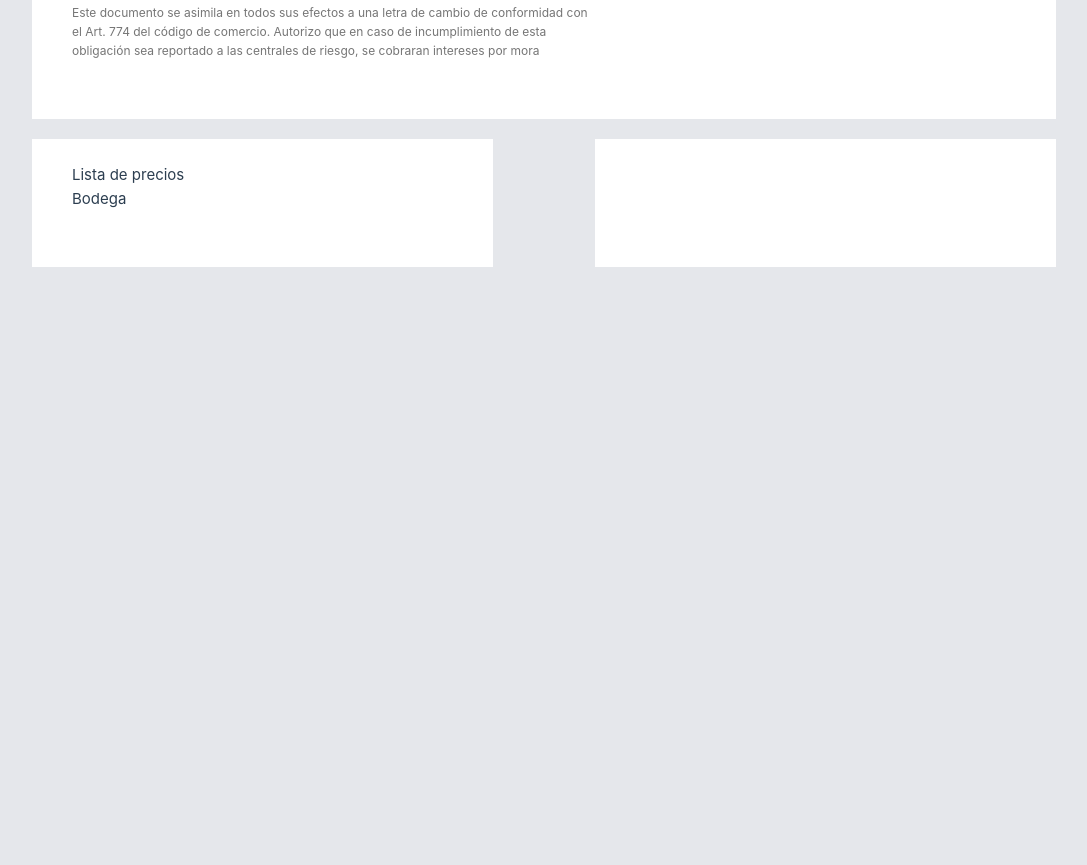
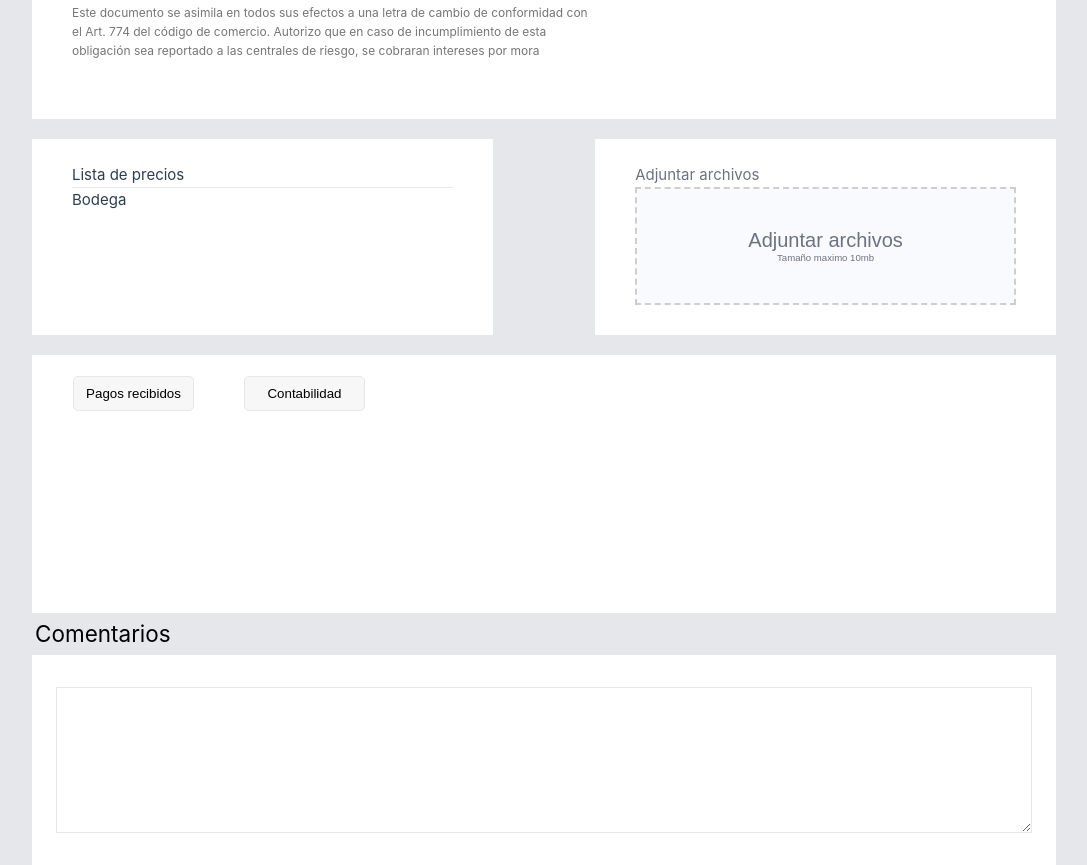
Before and after one commit to Duver-Castaneda/Proyecto, a Vue app: page /FacturaCreada in a window 1280 px wide. Shown: the part 1080-1945 px from the top of the page, without its empty margins (0-1087 px from the left). Before the commit the page ends 1347 px from the top, so only its background shows below. Built offline with nearby package versions, Linux system fonts and the light colour scheme.

Commit message:
Avance en la vista FacturaCreada, avance en la zona adjuntar archivos con su modal, avance en el css de la zona pagos elegidoos y c ontabilidad elegida con su script para que se relacionen los divs de acuerdo a lo elegido, y avance en el css de los comentarios

```diff
--- a/src/components/SModal.vue
+++ b/src/components/SModal.vue
@@ -25,7 +25,7 @@ function close() {
 import { computed } from 'vue'
 
 type ModalSize = 'sm' | 'md' | 'ml' | 'lg'
-type ModalSizeHeight = 'Hsm' | 'Hmd' | 'Hml' | 'Hlg' | 'Hms'
+type ModalSizeHeight = 'Hmsm' | 'Hsm' | 'Hmd' | 'Hml' | 'Hlg' | 'Hms'
 
 const props = defineProps<{
   sizeHeight?: ModalSizeHeight
@@ -45,6 +45,7 @@ const sizeClass = computed(() => {
 
 const sizeHeightClass = computed(() => {
   const sizeHeightMap: Record<ModalSizeHeight, string> = {
+    Hmsm: 'modal-Hmsm',
     Hsm: 'modal-Hsm',
     Hms: 'modal-Hms',
     Hmd: 'modal-Hmd',
@@ -91,6 +92,7 @@ const sizeHeightClass = computed(() => {
   max-height: 250px;
   overflow-y: auto;
 }
+
 .modal-sm {
   width: 380px;
 }
@@ -102,6 +104,10 @@ const sizeHeightClass = computed(() => {
 }
 .modal-lg {
   width: 600px;
+}
+
+.modal-Hmsm {
+  height: 220px;
 }
 
 .modal-Hsm {
--- a/src/views/FacturaCreada.vue
+++ b/src/views/FacturaCreada.vue
@@ -38,20 +38,323 @@
 
     <div class="Inventory">
       <div class="ContainersInventory">
-        <div class="DivsInventory1"><span>Lista de precios</span><span></span></div>
+        <div class="DivsInventory1"><span class="Lista">Lista de precios</span><span></span></div>
         <div class="DivsInventory"><span>Bodega</span><span></span></div>
       </div>
-      <div class="ContainersInventory"></div>
+      <div class="ContainersInventory">
+        <span class="SpanArchivosInicial">Adjuntar archivos</span>
+        <button class="ButtonArchivos" @click="ArchivoModal()">
+          <span class="SpanArchivos">Adjuntar archivos</span
+          ><span class="SpanArchivosTamaño">Tamaño maximo 10mb</span>
+        </button>
+
+        <SModal v-model:visible="showNuevoArchivoModal" size="sm" sizeHeight="Hmsm">
+          <template #header>
+            <h3 class="TituloModal">Adjuntar Archivo</h3>
+          </template>
+
+          <template #body>
+            <div style="display: flex; margin-top: 10px">
+              <span class="LogoContent">Seleccionar archivo * </span>
+              <input
+                type="file"
+                ref="input"
+                accept="image/*"
+                @change="mostrarArchivo"
+                style="display: none"
+              />
+
+              <p v-if="nombreArchivo" class="BotonLogoArchivo">{{ nombreArchivo }}</p>
+              <button @click="seleccionarArchivo" class="BotonLogoArchivoMostrar">
+                Seleccionar
+              </button>
+            </div>
+          </template>
+
+          <template #ModalFinal>
+            <div class="modal-actions">
+              <button class="Buton2">Guardar</button>
+            </div></template
+          >
+        </SModal>
+      </div>
+    </div>
+    <div class="Pagos">
+      <div style="display: flex">
+        <div class="PagosButton">
+          <button
+            @click="TipoDeItem = 'Pagos'"
+            :class="['BotonesGeneral', { BotonesGeneral2: TipoDeItem === 'Pagos' }]"
+          >
+            <span>Pagos recibidos</span>
+          </button>
+        </div>
+        <div class="PagosButton">
+          <button
+            @click="TipoDeItem = 'Contabilidad'"
+            :class="['BotonesGeneral', { BotonesGeneral2: TipoDeItem === 'Contabilidad' }]"
+          >
+            <span>Contabilidad</span>
+          </button>
+        </div>
+      </div>
+
+      <div class="PagosElegido" v-if="TipoDeItem === 'Pagos'">
+        <div class="ContainerPagoE">
+          <div class="DivContainerPago"></div>
+          <div class="DivContainerPago">
+            <span class="SpanPagoE">Tu venta aun no tiene pagos recibidos</span>
+          </div>
+          <div class="DivContainerPago">
+            <button class="ButtonPagoE">+ Agregar Pago</button>
+          </div>
+        </div>
+      </div>
+
+      <div class="ContabilidadE" v-if="TipoDeItem === 'Contabilidad'">
+        <div class="ContabilidadPart1">
+          <div><span>Asiento contable FV-2</span></div>
+          <div>
+            <span>Fecha: {{ store.Creacion }}</span>
+          </div>
+        </div>
+        <button class="ContImprimir">Imprimir</button>
+        <div style="display: block; margin-top: 12px; background-color: rgb(238, 252, 255)">
+          <span class="SpanVisualizacion"
+            >Visualiza el movimiento contable de este comprobante. Puedes personalizar las cuentas
+            contables y sus códigos aquí.</span
+          >
+        </div>
+        <table style="width: 100%; padding: 16px">
+          <thead>
+            <tr>
+              <th class="TbContabilidad" style="width: 10%">Tercero</th>
+              <th class="TbContabilidad" style="width: 10%">Codigo</th>
+              <th class="TbContabilidad" style="width: 30%">Cuenta contable</th>
+              <th class="TbContabilidad" style="width: 25%">Centro de costo</th>
+              <th class="TbContabilidad" style="width: 12%">Debito</th>
+              <th class="TbContabilidad" style="width: 12%">Credito</th>
+            </tr>
+          </thead>
+        </table>
+      </div>
+    </div>
+    <h2 class="TituloComentarios">Comentarios</h2>
+    <div class="Comentarios">
+      <div class="ContainerComent">
+        <textarea
+          class="ComentariosContent"
+          style="padding: 10px"
+          placeholder="Añade comentarios, no se mostraran en la impresion"
+        >
+        </textarea>
+      </div>
     </div>
   </div>
 </template>
 <script setup lang="ts">
 import { useInputStore } from '@/stores/inputstore'
 import SContainerDatosFactura from '@/components/SContainerDatosFactura.vue'
+import { ref, watch } from 'vue'
+import SModal from '@/components/SModal.vue'
+let showNuevoArchivoModal = ref(false)
+
+function ArchivoModal() {
+  showNuevoArchivoModal.value = !showNuevoArchivoModal.value
+}
+
+const input = ref(null)
+const nombreArchivo = ref('')
+
+function seleccionarArchivo() {
+  input.value.click()
+}
+
+function mostrarArchivo(e) {
+  const archivo = e.target.files[0]
+  if (archivo) {
+    nombreArchivo.value = archivo.name
+  }
+}
 
 const store = useInputStore()
+
+const TipoDeItem = ref<'Pagos' | 'Contabilidad' | ''>('')
 </script>
 <style scoped>
+.Lista {
+  width: 100%;
+  border-bottom: 1px solid rgb(229, 231, 235);
+}
+.ComentariosContent {
+  width: 100%;
+  height: 100%;
+  border: 1px solid rgb(229, 231, 235);
+  color: rgb(51, 65, 85);
+}
+.ContainerComent {
+  width: 100%;
+  height: 100%;
+  padding: 16px 24px 16px 24px;
+}
+.Comentarios {
+  width: 100%;
+  height: 210px;
+  padding: 16px 0px 16px 0px;
+  background-color: white;
+}
+.TituloComentarios {
+  color: black;
+  margin: 3px;
+}
+.TbContabilidad {
+  background-color: rgb(243, 245, 247);
+}
+.SpanVisualizacion {
+  padding: 10px 15px 10px 25px;
+  display: block;
+  color: rgb(40, 102, 123);
+  font-size: 12px;
+}
+.ContImprimir {
+  background-color: white;
+  padding: 5px 15px 5px 15px;
+  width: 100px;
+  border: 1px solid rgba(148, 163, 184, 0.4);
+  cursor: pointer;
+  border-radius: 8px;
+}
+.ContabilidadPart1 {
+  display: flex;
+  justify-content: space-between;
+}
+.ContabilidadE {
+  padding: 25px 17px 25px 17px;
+  width: 100%;
+  height: 80%;
+}
+.ButtonPagoE {
+  display: block;
+  padding: 8px 20px 8px 20px;
+  height: 44px;
+  width: 150px;
+  background-color: white;
+  border: 1px solid rgba(148, 163, 184, 0.4);
+  border-radius: 10px;
+  cursor: pointer;
+}
+.SpanPagoE {
+  color: rgb(144, 144, 154);
+  font-size: 16px;
+}
+.DivContainerPago {
+  width: 30%;
+  height: 100%;
+  display: flex;
+
+  align-items: center;
+}
+.ContainerPagoE {
+  width: 100%;
+  height: 100%;
+  padding: 24px;
+  display: flex;
+  justify-content: space-between;
+}
+.PagosElegido {
+  padding: 25px 17px 25px 17px;
+  height: 80%;
+}
+.PagosButton {
+  padding: 8px 20px 8px 20px;
+  display: flex;
+}
+.BotonesGeneral2 {
+  width: 121px;
+  margin: 5px;
+  height: 35px;
+  border-radius: 5px;
+  background-color: white;
+  border-bottom: 2px solid rgb(0, 177, 157);
+  box-shadow: 0 0 4px rgba(0, 177, 157, 0.4);
+  cursor: pointer;
+}
+.BotonesGeneral {
+  width: 121px;
+  margin: 5px;
+  height: 35px;
+  border-radius: 5px;
+
+  cursor: pointer;
+}
+.Pagos {
+  width: 100%;
+  height: 258px;
+  background-color: white;
+  margin-top: 20px;
+  padding: 8px 16px 16px 16px;
+}
+.SpanArchivosInicial {
+  padding-bottom: 8px;
+  color: rgb(107, 114, 128);
+}
+.SpanArchivosTamaño {
+  color: rgb(107, 114, 128);
+  display: block;
+  font-size: 9.6px;
+}
+.SpanArchivos {
+  display: block;
+  color: rgb(107, 114, 128);
+  font-size: 20px;
+}
+
+.BotonLogoArchivoMostrar {
+  width: 30%;
+  max-height: 30px;
+  font-size: 14px;
+  border: 1px solid rgb(203, 213, 225);
+  border-radius: 5px;
+  cursor: pointer;
+  background-color: rgb(241, 245, 249);
+
+  border-left: none;
+}
+.BotonLogoArchivo {
+  width: 55%;
+  max-height: 30px;
+  font-size: 14px;
+  border: 1px solid rgb(203, 213, 225);
+  overflow: hidden;
+  white-space: nowrap;
+  text-overflow: clip;
+  line-height: 30px;
+  border-radius: 5px;
+  border-right: none;
+}
+
+.TituloModal {
+  display: block;
+  width: 100%;
+  font-size: 20px;
+  color: #30bbb7;
+  border-bottom: 1px solid rgb(229, 231, 235);
+  height: 35px;
+}
+.ButtonArchivos {
+  display: block;
+  padding: 24px 100px 24px 100px;
+  width: 100%;
+  height: 80%;
+  padding: 10px;
+  display: block;
+  text-align: center;
+
+  cursor: pointer;
+  background-color: rgb(249, 250, 253);
+  border: 2px dashed rgb(209, 205, 205);
+  color: rgb(193, 198, 206);
+}
 .DivsInventory {
   display: flex;
   justify-content: space-between;
@@ -64,7 +367,7 @@ const store = useInputStore()
 }
 .ContainersInventory {
   width: 45%;
-  height: 128px;
+  height: 196px;
   background-color: white;
   padding: 24px 40px 24px 40px;
 }
```
